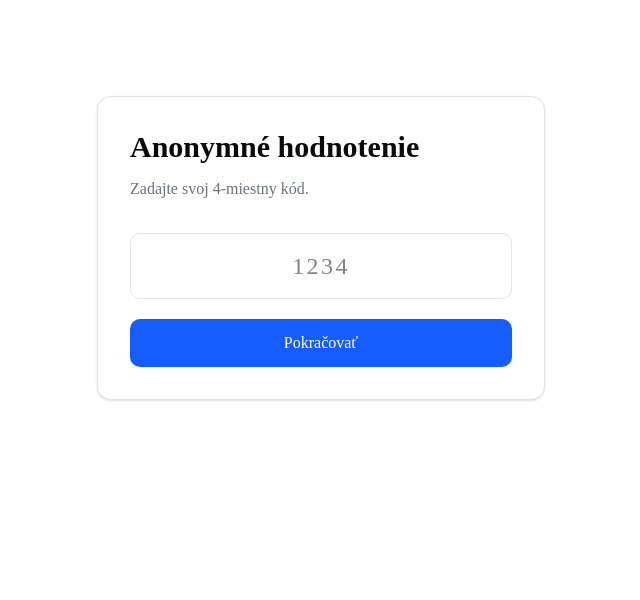
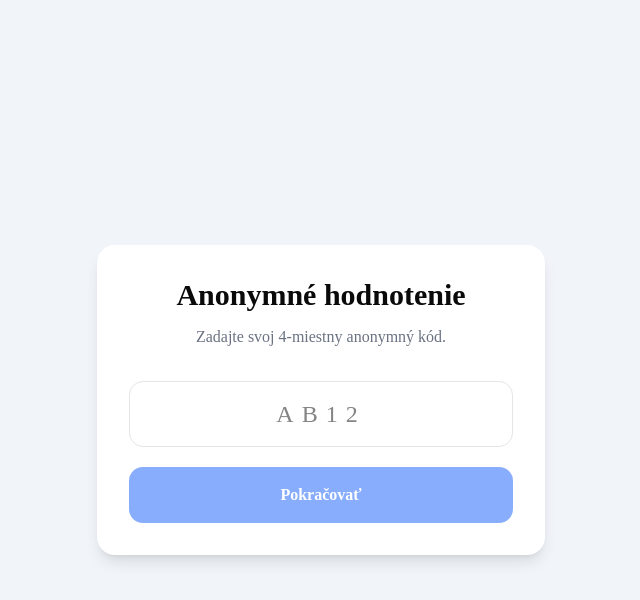
Before and after one commit to techniksvida-boop/svida-quality-manager, a Next.js app: page /start in a window 1280 px wide. Shown: the top 600 px of the page, without its empty margins (319-959 px from the left). Built offline with nearby package versions, Linux system fonts and the light colour scheme; no server answers.

Commit message:
Add anonymous evaluation overview

```diff
--- /dev/null
+++ b/src/app/hodnotenie/page.tsx
@@ -0,0 +1,83 @@
+"use client";
+
+import Link from "next/link";
+import { useEffect, useState } from "react";
+import { supabase } from "@/lib/supabase";
+
+export default function HodnoteniePage() {
+  const [employees, setEmployees] = useState<any[]>([]);
+  const [used, setUsed] = useState<string[]>([]);
+  const [loading, setLoading] = useState(true);
+
+  useEffect(() => {
+    async function loadData() {
+      const votingCodeId = localStorage.getItem("voting_code_id");
+
+      if (!votingCodeId) {
+        window.location.href = "/start";
+        return;
+      }
+
+      const { data: employeesData } = await supabase
+        .from("employees")
+        .select("id, first_name, last_name, positions(name)")
+        .eq("is_active", true)
+        .order("last_name");
+
+      const { data: usageData } = await supabase
+        .from("voting_code_usage")
+        .select("evaluated_employee_id")
+        .eq("voting_code_id", votingCodeId);
+
+      setEmployees(employeesData || []);
+      setUsed((usageData || []).map((item: any) => item.evaluated_employee_id));
+      setLoading(false);
+    }
+
+    loadData();
+  }, []);
+
+  if (loading) {
+    return <main className="p-8">Načítavam...</main>;
+  }
+
+  return (
+    <main className="max-w-5xl mx-auto p-8">
+      <h1 className="text-4xl font-bold">Anonymné hodnotenie</h1>
+      <p className="mt-2 text-gray-500">
+        Vyberte pracovníka sociálneho úseku, ktorého chcete hodnotiť.
+      </p>
+
+      <div className="mt-8 grid md:grid-cols-2 gap-5">
+        {employees.map((employee) => {
+          const done = used.includes(employee.id);
+
+          return (
+            <div key={employee.id} className="rounded-2xl border bg-white p-6 shadow-sm">
+              <h2 className="text-xl font-semibold">
+                {employee.first_name} {employee.last_name}
+              </h2>
+
+              <p className="mt-1 text-sm text-gray-500">
+                {employee.positions?.name}
+              </p>
+
+              {done ? (
+                <div className="mt-5 rounded-xl bg-green-50 px-4 py-3 text-green-700">
+                  ✓ Už ohodnotené
+                </div>
+              ) : (
+                <Link
+                  href={`/employee/${employee.id}`}
+                  className="mt-5 inline-block rounded-xl bg-blue-600 px-5 py-3 font-semibold text-white"
+                >
+                  Ohodnotiť
+                </Link>
+              )}
+            </div>
+          );
+        })}
+      </div>
+    </main>
+  );
+}
--- a/src/app/start/page.tsx
+++ b/src/app/start/page.tsx
@@ -6,7 +6,6 @@ import { supabase } from "@/lib/supabase";
 
 export default function StartPage() {
   const router = useRouter();
-
   const [code, setCode] = useState("");
   const [error, setError] = useState("");
   const [loading, setLoading] = useState(false);
@@ -18,61 +17,58 @@ export default function StartPage() {
     setError("");
 
     const { data } = await supabase
-      .from("evaluation_codes")
-      .select("id, employee_id, used")
-      .eq("code", code)
+      .from("voting_codes")
+      .select("id, code, is_active")
+      .eq("code", code.toUpperCase())
+      .eq("is_active", true)
       .single();
 
+    setLoading(false);
+
     if (!data) {
-      setError("Neplatný kód.");
-      setLoading(false);
+      setError("Zadaný kód nie je platný.");
       return;
     }
 
-    if (data.used) {
-      setError("Tento kód už bol použitý.");
-      setLoading(false);
-      return;
-    }
+    localStorage.setItem("voting_code_id", data.id);
+    localStorage.setItem("voting_code", data.code);
 
-    sessionStorage.setItem("evaluationCode", code);
-
-    router.push(`/employee/${data.employee_id}`);
+    router.push("/hodnotenie");
   }
 
   return (
-    <main className="max-w-md mx-auto mt-24">
-      <div className="rounded-xl border bg-white p-8 shadow">
-
-        <h1 className="text-3xl font-bold mb-3">
+    <main className="min-h-screen flex items-center justify-center bg-slate-100 p-6">
+      <div className="w-full max-w-md rounded-2xl bg-white p-8 shadow-lg">
+        <h1 className="text-3xl font-bold text-center">
           Anonymné hodnotenie
         </h1>
 
-        <p className="text-gray-500 mb-8">
-          Zadajte svoj 4-miestny kód.
+        <p className="mt-3 text-center text-gray-500">
+          Zadajte svoj 4-miestny anonymný kód.
         </p>
 
-        <form onSubmit={verifyCode} className="space-y-5">
-
+        <form onSubmit={verifyCode} className="mt-8 space-y-5">
           <input
             value={code}
-            onChange={(e) => setCode(e.target.value)}
+            onChange={(e) => setCode(e.target.value.toUpperCase())}
             maxLength={4}
-            className="w-full border rounded-lg p-4 text-center text-2xl tracking-widest"
-            placeholder="1234"
+            className="w-full rounded-xl border p-4 text-center text-2xl tracking-[8px] uppercase"
+            placeholder="AB12"
           />
 
           {error && (
-            <p className="text-red-600">{error}</p>
+            <p className="text-center text-red-600">
+              {error}
+            </p>
           )}
 
           <button
-            disabled={loading}
-            className="w-full rounded-lg bg-blue-600 text-white py-3"
+            type="submit"
+            disabled={loading || code.length !== 4}
+            className="w-full rounded-xl bg-blue-600 py-4 font-semibold text-white disabled:opacity-50"
           >
             {loading ? "Overujem..." : "Pokračovať"}
           </button>
-
         </form>
       </div>
     </main>
```
